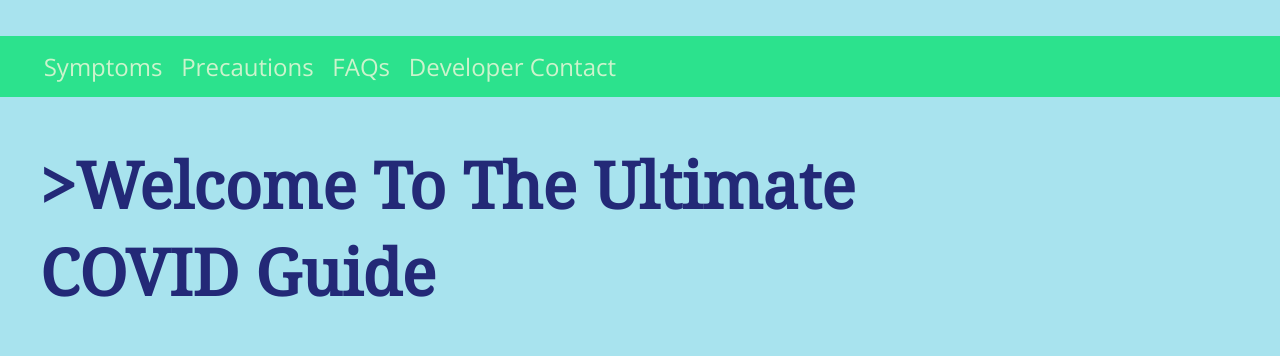
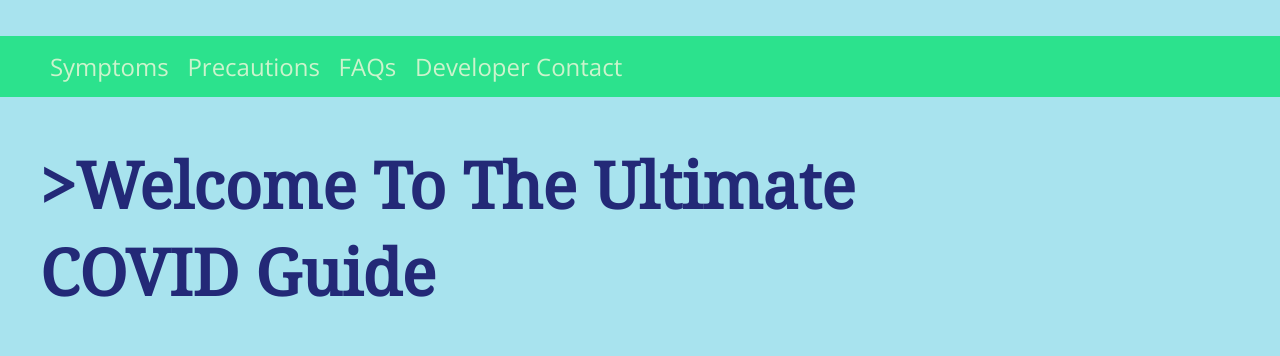
Before and after one commit to Rishi1903/covid-guide, a plain HTML site: page index.html in a window 1280 px wide. Shown: the top 356 px of the page. Drawn offline with nearby package versions, Linux system fonts and the light colour scheme; grey boxes are pictures that could not be loaded.

Commit message:
Update index.html

```diff
--- a/index.html
+++ b/index.html
@@ -15,7 +15,7 @@
     <section id="page1">
         <br><br>
         <nav class="lk">
-            <div><a href="#page2">&nbsp;&nbsp; Symptoms</a>
+            <div><a href="#page2">&nbsp;&nbsp;&nbsp; Symptoms</a>
             <a href="#page3">&nbsp;&nbsp;Precautions</a>
             <a href="#page4">&nbsp;&nbsp;FAQs</a>
             <a href="#page5">&nbsp;&nbsp;Developer Contact</a></div>
```
